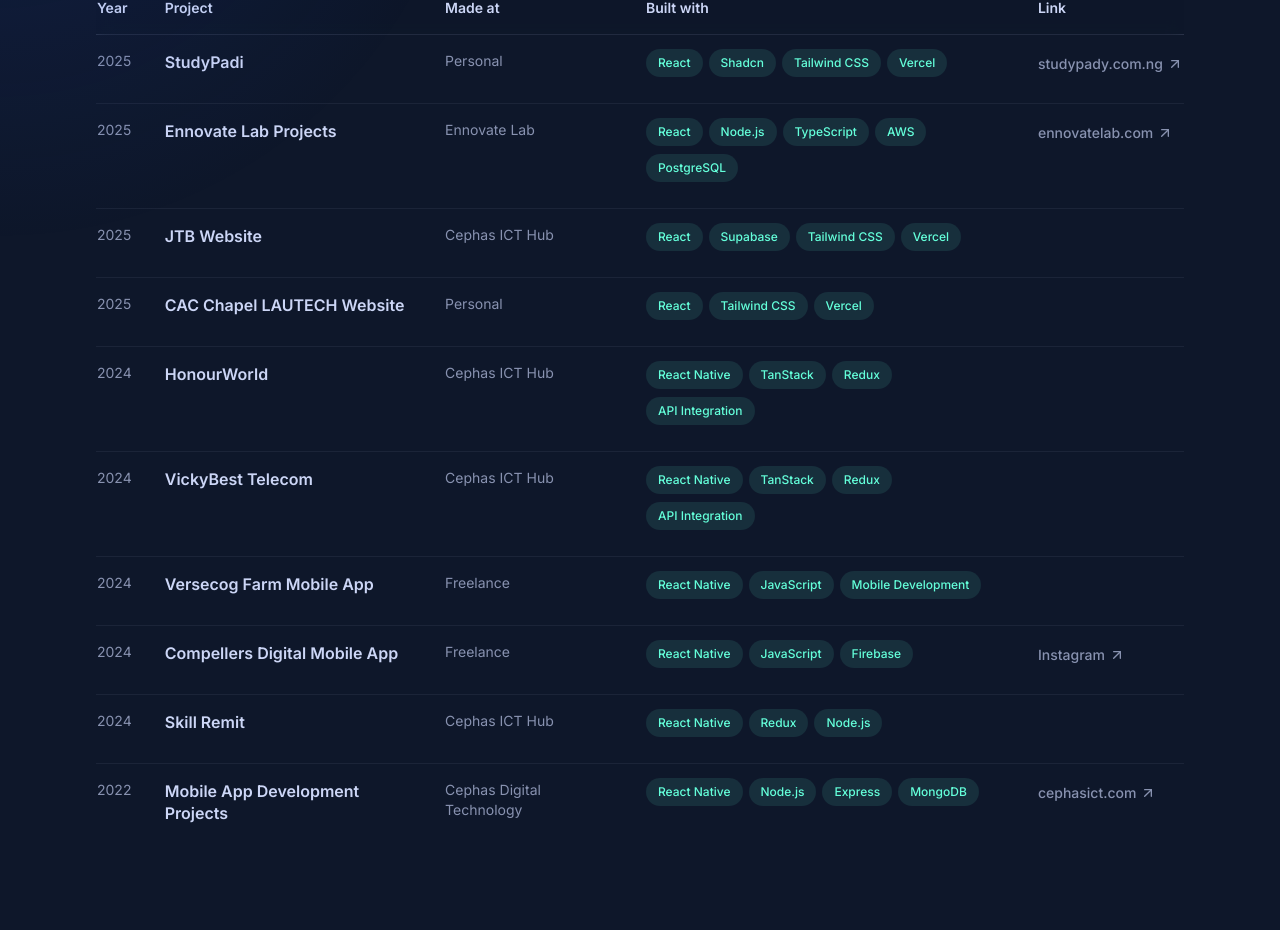
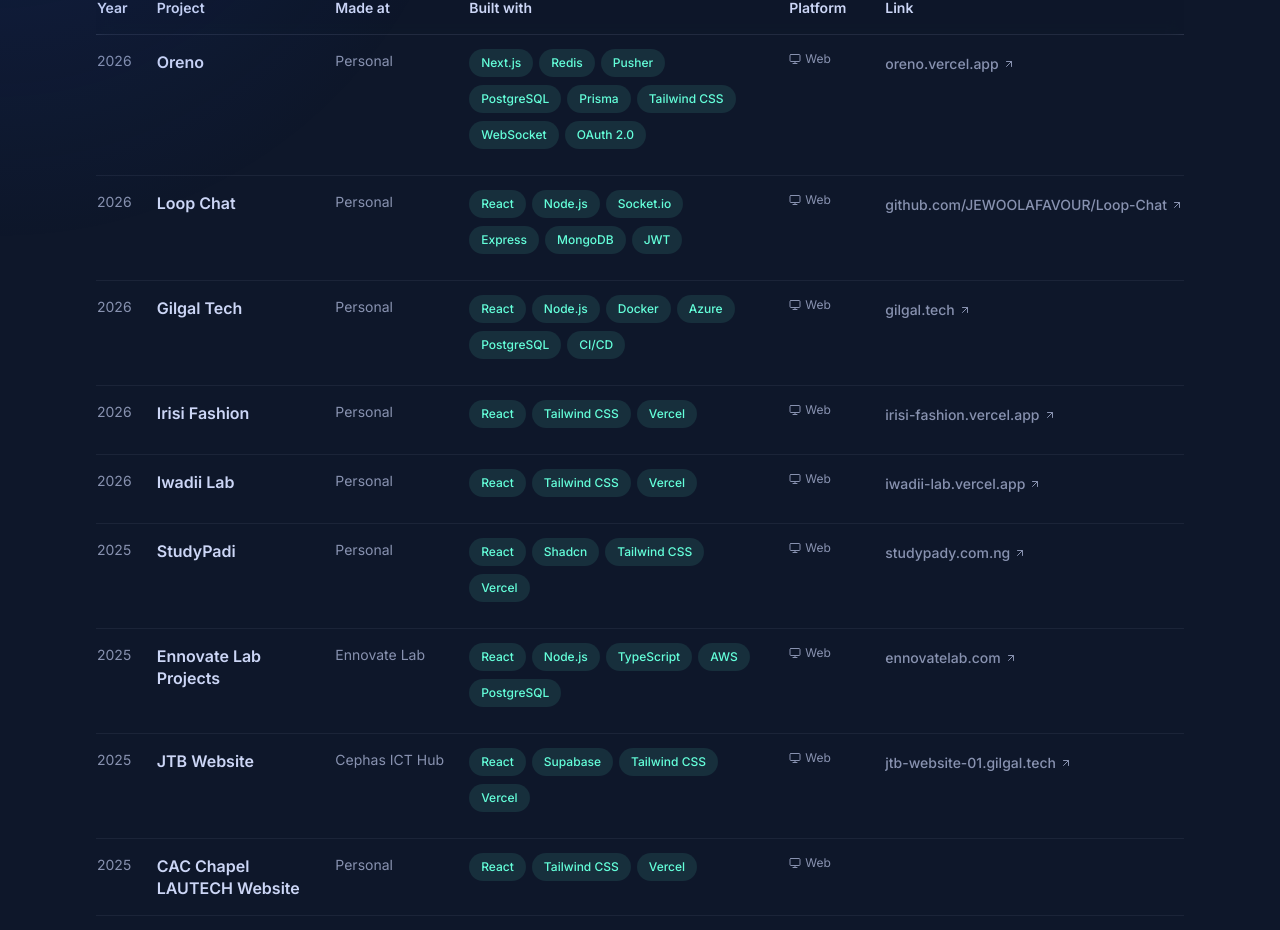
Before and after one commit to JEWOOLAFAVOUR/favour-portfolio-v1, a React (Vite) app: page /archive in a window 1280 px wide. Shown: the part 238-1168 px from the top of the page. Built offline with nearby package versions, Linux system fonts and the light colour scheme.

Commit message:
fix: navigation to archive projects done so far in 2026

```diff
--- a/src/components/sections/Projects.tsx
+++ b/src/components/sections/Projects.tsx
@@ -11,11 +11,23 @@
         "Your daily standup companion. Track progress, manage tasks, and walk into every meeting prepared. Features real-time collaboration and smart auto-linking of completed tasks to standup reports.",
       url: "https://oreno.vercel.app/",
       image: "/oreno_screenshot.app.jpeg",
-      skills: ["Next.js", "Redis", "Pusher", "PostgreSQL", "Prisma", "Tailwind CSS", "WebSocket", "OAuth 2.0"],
+      skills: ["Next.js", "Redis", "Pusher", "PostgreSQL", "Prisma", "Tailwind CSS", "WebSocket", "OAuth 2.0", "Zustand"],
       stars: null,
       featured: true,
       platform: "web",
     },
+    {
+      title: "Irisi Fashion",
+      description:
+        "A modern fashion brand website showcasing the latest collections, trends, and style inspiration. Elegant design with seamless shopping experience.",
+      url: "https://irisi-fashion.vercel.app/",
+      image: "/irisi_fashion_screenshot.png",
+      skills: ["Next.js", "Tailwind CSS", "Framer Motion", "Zustand", "Vercel"],
+      stars: null,
+      featured: true,
+      platform: "web",
+    },
+
     {
       title: "HonourWorld",
       description:
--- a/src/screen/ArchivePage.tsx
+++ b/src/screen/ArchivePage.tsx
@@ -1,5 +1,5 @@
 import { useEffect, useState } from "react";
-import { ArrowLeft, ArrowUpRight } from "lucide-react";
+import { ArrowLeft, ArrowUpRight, Monitor, Smartphone } from "lucide-react";
 import { Link } from "react-router-dom";
 import type { ArchiveProject, MousePosition } from "../types";
 
@@ -20,12 +20,58 @@
 
   const allProjects: ArchiveProject[] = [
     {
+      year: "2026",
+      title: "Oreno",
+      madeAt: "Personal",
+      builtWith: ["Next.js", "Redis", "Pusher", "PostgreSQL", "Prisma", "Tailwind CSS", "WebSocket", "OAuth 2.0"],
+      link: "https://oreno.vercel.app/",
+      linkText: "oreno.vercel.app",
+      platform: "web",
+    },
+    {
+      year: "2026",
+      title: "Loop Chat",
+      madeAt: "Personal",
+      builtWith: ["React", "Node.js", "Socket.io", "Express", "MongoDB", "JWT"],
+      link: "https://github.com/JEWOOLAFAVOUR/Loop-Chat",
+      linkText: "github.com/JEWOOLAFAVOUR/Loop-Chat",
+      platform: "web",
+    },
+    {
+      year: "2026",
+      title: "Gilgal Tech",
+      madeAt: "Personal",
+      builtWith: ["React", "Node.js", "Docker", "Azure", "PostgreSQL", "CI/CD"],
+      link: "http://gilgal.tech/",
+      linkText: "gilgal.tech",
+      platform: "web",
+    },
+    {
+      year: "2026",
+      title: "Irisi Fashion",
+      madeAt: "Personal",
+      builtWith: ["React", "Tailwind CSS", "Vercel"],
+      link: "https://irisi-fashion.vercel.app/",
+      linkText: "irisi-fashion.vercel.app",
+      platform: "web",
+    },
+    {
+      year: "2026",
+      title: "Iwadii Lab",
+      madeAt: "Personal",
+      builtWith: ["React", "Tailwind CSS", "Vercel"],
+      link: "https://iwadii-lab.vercel.app/",
+      linkText: "iwadii-lab.vercel.app",
+      platform: "web",
+    },
+    {
       year: "2025",
       title: "StudyPadi",
       madeAt: "Personal",
       builtWith: ["React", "Shadcn", "Tailwind CSS", "Vercel"],
       link: "https://www.studypady.com.ng/",
       linkText: "studypady.com.ng",
+      platform: "web",
     },
     {
       year: "2025",
@@ -34,14 +80,16 @@
       builtWith: ["React", "Node.js", "TypeScript", "AWS", "PostgreSQL"],
       link: "https://www.ennovatelab.com/",
       linkText: "ennovatelab.com",
+      platform: "web",
     },
     {
       year: "2025",
       title: "JTB Website",
       madeAt: "Cephas ICT Hub",
       builtWith: ["React", "Supabase", "Tailwind CSS", "Vercel"],
-      link: "#",
-      linkText: "",
+      link: "https://jtb-website-01.gilgal.tech/",
+      linkText: "jtb-website-01.gilgal.tech",
+      platform: "web",
     },
     {
       year: "2025",
@@ -50,22 +98,25 @@
       builtWith: ["React", "Tailwind CSS", "Vercel"],
       link: "#",
       linkText: "",
+      platform: "web",
     },
     {
       year: "2024",
       title: "HonourWorld",
       madeAt: "Cephas ICT Hub",
       builtWith: ["React Native", "TanStack", "Redux", "API Integration"],
-      link: "#",
-      linkText: "",
+      link: "https://play.google.com/store/apps/details?id=com.ng.honourworld",
+      linkText: "play.google.com/store/apps",
+      platform: "mobile",
     },
     {
       year: "2024",
       title: "VickyBest Telecom",
       madeAt: "Cephas ICT Hub",
       builtWith: ["React Native", "TanStack", "Redux", "API Integration"],
-      link: "#",
-      linkText: "",
+      link: "https://play.google.com/store/apps/details?id=com.vickybest",
+      linkText: "play.google.com/store/apps",
+      platform: "mobile",
     },
     {
       year: "2024",
@@ -74,6 +125,7 @@
       builtWith: ["React Native", "JavaScript", "Mobile Development"],
       link: null,
       linkText: "",
+      platform: "mobile",
     },
     {
       year: "2024",
@@ -82,14 +134,16 @@
       builtWith: ["React Native", "JavaScript", "Firebase"],
       link: "https://www.instagram.com/compellers_digitals/",
       linkText: "Instagram",
+      platform: "mobile",
     },
     {
       year: "2024",
       title: "Skill Remit",
       madeAt: "Cephas ICT Hub",
       builtWith: ["React Native", "Redux", "Node.js"],
-      link: "#",
-      linkText: "",
+      link: "https://play.google.com/store/apps/details?id=com.skillremitartisan",
+      linkText: "play.google.com/store/apps",
+      platform: "mobile",
     },
 
     {
@@ -99,6 +153,7 @@
       builtWith: ["React Native", "Node.js", "Express", "MongoDB"],
       link: "https://www.cephasict.com/",
       linkText: "cephasict.com",
+      platform: "mobile",
     },
   ];
 
@@ -131,19 +186,22 @@
           <table className="mt-12 w-full border-collapse text-left">
             <thead className="sticky top-0 z-10 border-b border-slate/30 bg-navy/75 px-6 py-5 backdrop-blur">
               <tr>
-                <th className="py-4 pr-8 text-sm font-semibold text-slate-lightest">
+                <th className="py-4 pr-6 text-sm font-semibold text-slate-lightest">
                   Year
                 </th>
-                <th className="py-4 pr-8 text-sm font-semibold text-slate-lightest">
+                <th className="py-4 pr-6 text-sm font-semibold text-slate-lightest">
                   Project
                 </th>
-                <th className="hidden py-4 pr-8 text-sm font-semibold text-slate-lightest lg:table-cell">
+                <th className="hidden py-4 pr-6 text-sm font-semibold text-slate-lightest lg:table-cell">
                   Made at
                 </th>
-                <th className="hidden py-4 pr-8 text-sm font-semibold text-slate-lightest lg:table-cell">
+                <th className="hidden py-4 pr-6 text-sm font-semibold text-slate-lightest lg:table-cell w-80">
                   Built with
                 </th>
-                <th className="hidden py-4 text-sm font-semibold text-slate-lightest sm:table-cell">
+                <th className="hidden py-4 pr-8 text-sm font-semibold text-slate-lightest sm:table-cell w-24">
+                  Platform
+                </th>
+                <th className="hidden py-4 text-sm font-semibold text-slate-lightest sm:table-cell w-32">
                   Link
                 </th>
               </tr>
@@ -154,10 +212,10 @@
                   key={index}
                   className="border-b border-slate/10 last:border-none"
                 >
-                  <td className="py-4 pr-8 align-top text-sm text-slate">
+                  <td className="py-4 pr-6 align-top text-sm text-slate">
                     {project.year}
                   </td>
-                  <td className="py-4 pr-8 align-top font-semibold leading-snug text-slate-lightest">
+                  <td className="py-4 pr-6 align-top font-semibold leading-snug text-slate-lightest">
                     <div className="block sm:hidden">
                       {project.link && project.link !== "#" ? (
                         <a
@@ -177,10 +235,10 @@
                       <span>{project.title}</span>
                     </div>
                   </td>
-                  <td className="hidden py-4 pr-8 align-top text-sm text-slate lg:table-cell">
+                  <td className="hidden py-4 pr-6 align-top text-sm text-slate lg:table-cell">
                     {project.madeAt}
                   </td>
-                  <td className="hidden py-4 pr-8 align-top lg:table-cell">
+                  <td className="hidden py-4 pr-6 align-top lg:table-cell w-80">
                     <ul className="flex -translate-y-1.5 flex-wrap">
                       {project.builtWith.map((tech) => (
                         <li key={tech} className="my-1 mr-1.5">
@@ -191,18 +249,33 @@
                       ))}
                     </ul>
                   </td>
-                  <td className="hidden py-4 align-top sm:table-cell">
+                  <td className="hidden py-4 pr-6 align-top sm:table-cell w-24">
+                    <div className="flex items-center gap-1 text-xs text-slate">
+                      {project.platform === "web" ? (
+                        <>
+                          <Monitor className="h-3 w-3" />
+                          <span>Web</span>
+                        </>
+                      ) : (
+                        <>
+                          <Smartphone className="h-3 w-3" />
+                          <span>Mobile</span>
+                        </>
+                      )}
+                    </div>
+                  </td>
+                  <td className="hidden py-4 align-top sm:table-cell w-32">
                     {project.link &&
-                      project.link !== "#" &&
-                      project.linkText && (
+                      project.link !== "#" && (
                         <a
                           href={project.link}
                           target="_blank"
                           rel="noopener noreferrer"
-                          className="inline-flex items-center text-sm font-medium text-slate hover:text-teal focus-visible:text-teal"
+                          className="inline-flex items-center text-sm font-medium text-slate hover:text-teal focus-visible:text-teal truncate max-w-xs"
+                          title={project.linkText || project.link}
                         >
-                          <span>{project.linkText}</span>
-                          <ArrowUpRight className="ml-1 h-4 w-4 shrink-0" />
+                          <span className="truncate">{project.linkText || project.link}</span>
+                          <ArrowUpRight className="ml-1 h-3 w-3 shrink-0" />
                         </a>
                       )}
                   </td>
--- a/src/types/index.ts
+++ b/src/types/index.ts
@@ -43,6 +43,7 @@
   builtWith: string[];
   link: string | null;
   linkText: string;
+  platform: "web" | "mobile";
 }
 
 // Mouse Position Type
```
Also changed, not shown: src/components/Navigation.tsx (+28 -1 lines), 1 other file (tests, documents, lock files or other folders).
